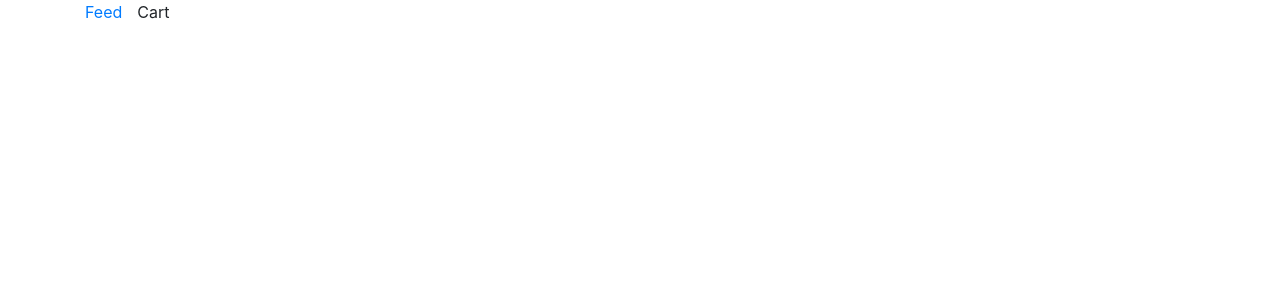
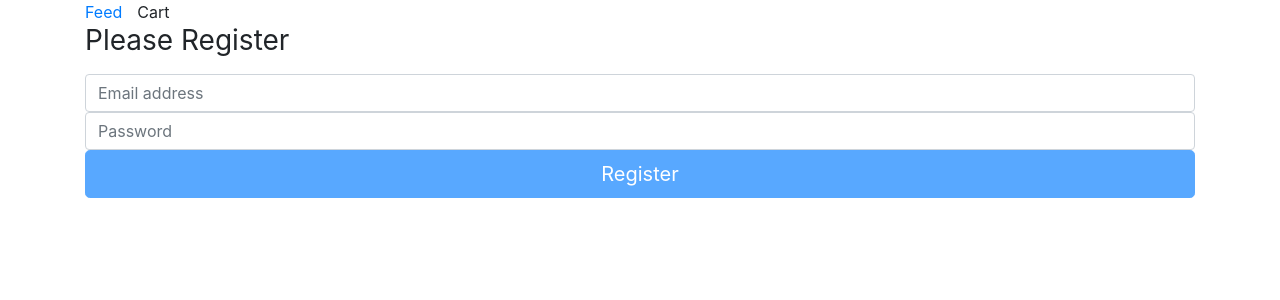
Before and after one commit to eliraneliassy/vulcan-course-project, an Angular app: page /auth/register in a window 1280 px wide. Before the commit this address led to /. Shown: the top 300 px of the page. Built offline with nearby package versions, Linux system fonts and the light colour scheme.

Commit message:
reactive forms

```diff
--- /dev/null
+++ b/src/app/register/register.component.html
@@ -0,0 +1,24 @@
+<form class="form-signin" [formGroup]="form">
+    <h1 class="h3 mb-3 font-weight-normal">Please Register</h1>
+
+    <label for="inputEmail" class="sr-only">Email address</label>
+
+    <input type="email" class="form-control" placeholder="Email address" formControlName="email">
+    <small class="error" *ngIf="form.get('email').hasError('required') &&
+    form.get('email').touched">
+        Email is required
+    </small>
+    <small class="error" *ngIf="form.get('email').hasError('email') &&
+    form.get('email').touched">
+        Email is invalid
+    </small>
+
+    <label for="inputPassword" class="sr-only">Password</label>
+
+    <input type="password" class="form-control" placeholder="Password" formControlName="password">
+
+
+    <button class="btn btn-lg btn-primary btn-block" type="submit" (click)="submit()" [disabled]="!form.valid">
+        Register</button>
+
+</form>
--- /dev/null
+++ b/src/app/register/register.component.scss
@@ -0,0 +1,3 @@
+.error {
+  color: red;
+}
--- /dev/null
+++ b/src/app/register/register.component.ts
@@ -0,0 +1,30 @@
+import { Component, OnInit } from '@angular/core';
+import { FormGroup, FormControl, Validators } from '@angular/forms';
+
+@Component({
+  selector: 'app-register',
+  templateUrl: './register.component.html',
+  styleUrls: ['./register.component.scss']
+})
+export class RegisterComponent implements OnInit {
+
+  form: FormGroup;
+
+  constructor() { }
+
+  ngOnInit() {
+    this.form = new FormGroup({
+      email:
+        new FormControl(null, { updateOn: 'blur', validators: [Validators.required, Validators.email] }),
+      password:
+        new FormControl(null, [Validators.required, Validators.pattern('^(?=.*[A-Za-z])(?=.*\d)[A-Za-z\d]{6,}$')])
+    });
+
+    this.form.controls.email.valueChanges.subscribe(console.log);
+  }
+
+  submit() {
+    console.log(this.form);
+  }
+
+}
```
Also changed, not shown: src/app/app-routing.module.ts (+8 -1 lines), src/app/app.module.ts (+6 -3 lines), 1 other file (tests, documents, lock files or other folders).
